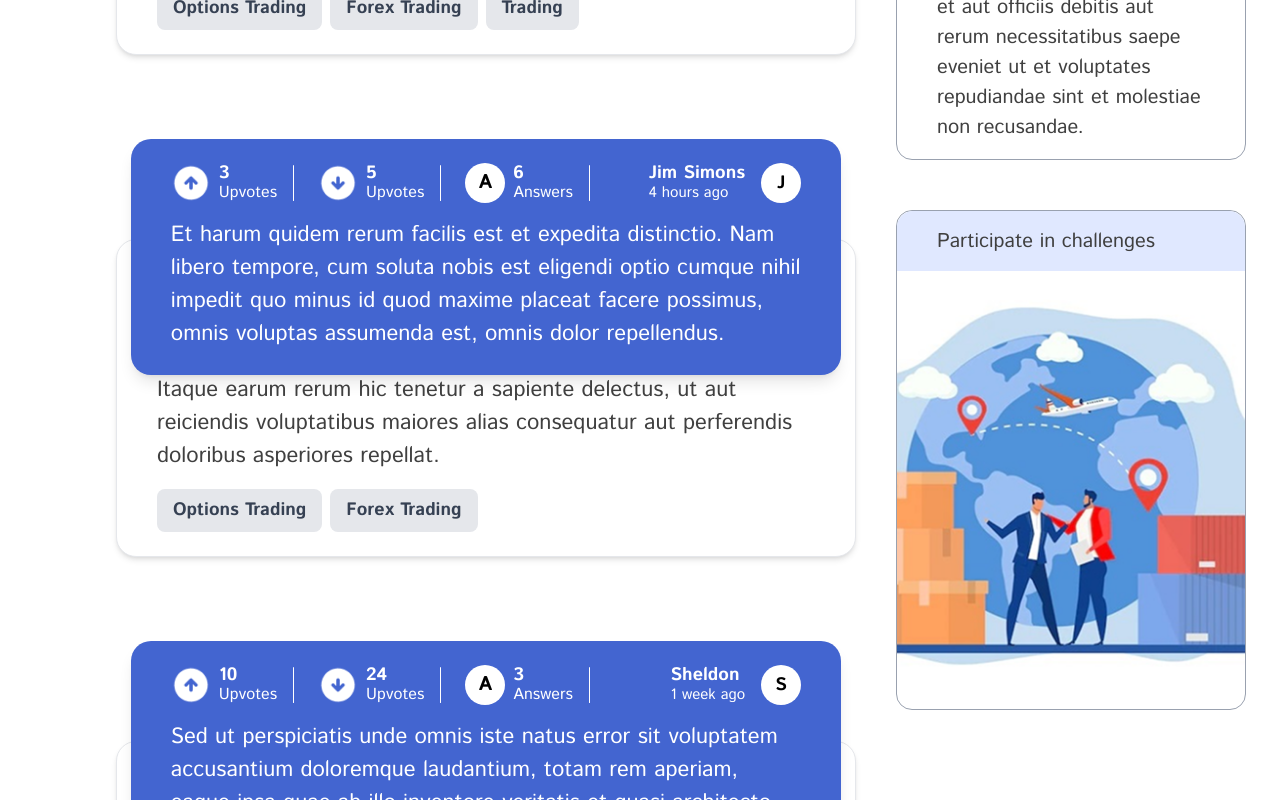
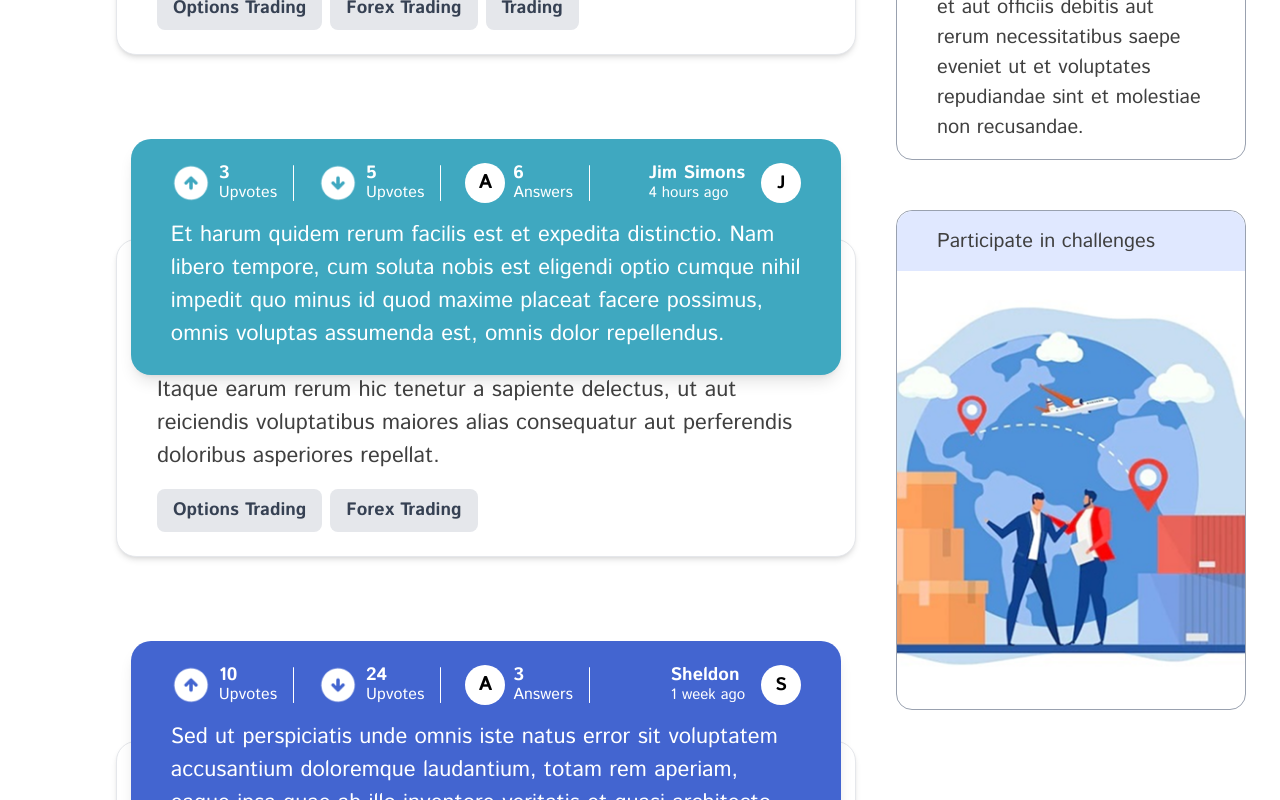
Before and after one commit to SuriyaMassMsd/test, a React (Vite) app: page / in a window 1280 px wide. Shown: the part 780-1580 px from the top of the page. Built offline with nearby package versions, Linux system fonts and the light colour scheme.

Commit message:
ui fixing

```diff
--- a/src/Components/Card.jsx
+++ b/src/Components/Card.jsx
@@ -36,7 +36,11 @@ const Card = (props) => {
         </div>
 
         {/* Blue Card (Top Section) */}
-        <div className="bg-[#4365D0] min-h-44 rounded-[20px] w-[96%] px-6 py-4 sm:px-10 sm:py-6 shadow-lg text-white absolute top-[-80px] z-10">
+        <div
+          className={`${
+            props.index % 2 === 0 ? "bg-[#4365D0]" : " bg-[#3FA8C0]"
+          }  min-h-44 rounded-[20px] w-[96%] px-6 py-4 sm:px-10 sm:py-6 shadow-lg text-white absolute top-[-80px] z-10`}
+        >
           <div className="flex justify-between flex-col sm:flex-row">
             <div className="flex space-x-6">
               {/* Upvotes */}
```
